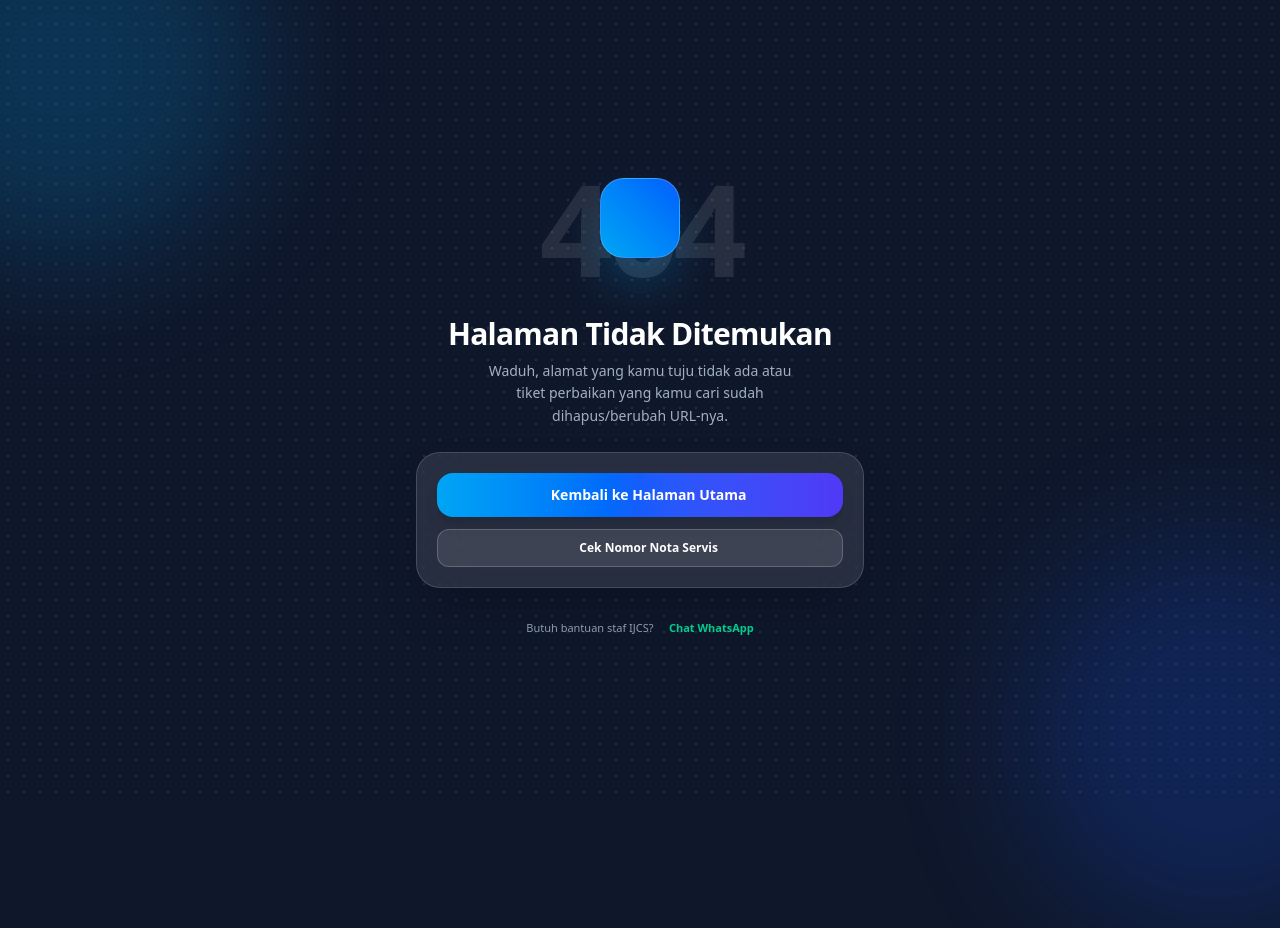
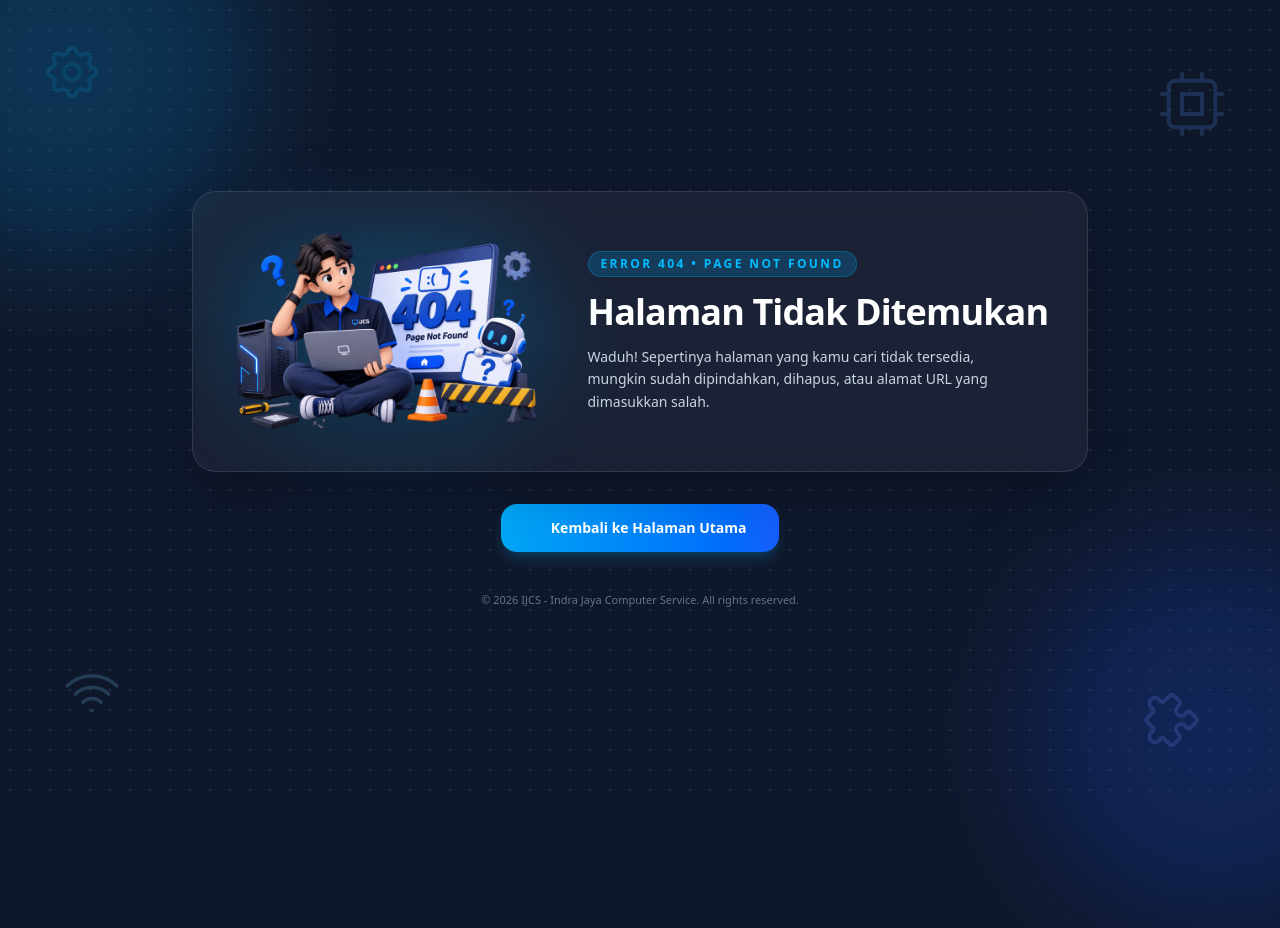
Before and after one commit to Mzroo/IJCS-PROJECT, a Laravel app: template resources/views/errors/404.blade.php in a window 1280 px wide; the page is wider, and only the part inside the window is pictured. Run offline with Laravel 12, Linux system fonts and the light colour scheme; the template is opened without the code that fills it, so the values that code supplies are empty; style sheets or scripts are compiled from the project's sources; some web fonts are replaced.

Commit message:
menambahkan halaman 404

```diff
--- a/resources/views/auth/login.blade.php
+++ b/resources/views/auth/login.blade.php
@@ -216,7 +216,7 @@
                     <template x-if="!loading">
                         <div class="flex items-center gap-2">
                             <span>LOGIN KEDALAM SISTEM</span>
-                            <i class="fa-solid fa-arrow-right text-xs"></i>
+                            {{-- <i class="fa-solid fa-arrow-right text-xs"></i> --}}
                         </div>
                     </template>
                     <template x-if="loading">
--- a/resources/views/errors/404.blade.php
+++ b/resources/views/errors/404.blade.php
@@ -5,71 +5,90 @@
     <meta name="viewport" content="width=device-width, initial-scale=1.0">
     <title>404 - Halaman Tidak Ditemukan | IJCS</title>
 
-    <!-- BUNDLE VITE PROYEK -->
     @vite(['resources/css/app.css', 'resources/js/app.js'])
 </head>
-<body class="bg-slate-900 text-white min-h-screen flex items-center justify-center p-4 font-sans relative overflow-hidden">
+
+<body class="bg-slate-900 text-white min-h-screen flex items-center justify-center p-5 font-sans relative overflow-hidden">
 
     <!-- Latar Belakang Ambient Glow & Pola Titik -->
-    <div class="absolute inset-0 opacity-10 bg-[radial-gradient(#fff_1px,transparent_1px)] [background-size:16px_16px]"></div>
+    <div class="absolute inset-0 opacity-10 bg-[radial-gradient(#fff_1px,transparent_1px)] [background-size:20px_20px]"></div>
     <div class="absolute -top-32 -left-32 w-96 h-96 bg-sky-500/20 rounded-full blur-3xl pointer-events-none"></div>
     <div class="absolute -bottom-32 -right-32 w-96 h-96 bg-blue-600/20 rounded-full blur-3xl pointer-events-none"></div>
 
-    <div class="relative max-w-md w-full text-center space-y-6 z-10">
+    <!-- ELEMEN DOODLE GEOMETRIS DI BACKGROUND -->
+    <div class="absolute inset-0 pointer-events-none overflow-hidden opacity-20">
+        <!-- Doodle Baut & Obeng (Kiri Atas) -->
+        <svg class="absolute top-10 left-10 w-16 h-16 text-sky-400 animate-pulse" fill="none" stroke="currentColor" viewBox="0 0 24 24">
+            <path stroke-linecap="round" stroke-linejoin="round" stroke-width="1.5" d="M10.325 4.317c.426-1.756 2.924-1.756 3.35 0a1.724 1.724 0 002.573 1.066c1.543-.94 3.31.826 2.37 2.37a1.724 1.724 0 001.065 2.572c1.756.426 1.756 2.924 0 3.35a1.724 1.724 0 00-1.066 2.573c.94 1.543-.826 3.31-2.37 2.37a1.724 1.724 0 00-2.572 1.065c-.426 1.756-2.924 1.756-3.35 0a1.724 1.724 0 00-2.573-1.066c-1.543.94-3.31-.826-2.37-2.37a1.724 1.724 0 00-1.065-2.572c-1.756-.426-1.756-2.924 0-3.35a1.724 1.724 0 001.066-2.573c-.94-1.543.826-3.31 2.37-2.37.996.608 2.296.07 2.572-1.065z"></path>
+            <path stroke-linecap="round" stroke-linejoin="round" stroke-width="1.5" d="M15 12a3 3 0 11-6 0 3 3 0 016 0z"></path>
+        </svg>
 
-        <!-- VISUAL ERROR 404 & IKON TOOL / SERVIS -->
-        <div class="relative inline-block">
-            <!-- Teks 404 Besar Latar Belakang -->
-            <span class="text-8xl sm:text-9xl font-black text-white/10 select-none tracking-tighter">
-                404
-            </span>
+        <!-- Doodle Microchip / PCB (Kanan Atas) -->
+        <svg class="absolute top-16 right-12 w-20 h-20 text-blue-400" fill="none" stroke="currentColor" viewBox="0 0 24 24">
+            <path stroke-linecap="round" stroke-linejoin="round" stroke-width="1.2" d="M9 3v2m6-2v2M9 19v2m6-2v2M3 9h2m-2 6h2m14-6h2m-2 6h2M7 19h10a2 2 0 002-2V7a2 2 0 00-2-2H7a2 2 0 00-2 2v10a2 2 0 002 2zM9 9h6v6H9V9z"></path>
+        </svg>
 
-            <!-- Ikon Floating di Tengah -->
-            <div class="absolute inset-0 flex items-center justify-center">
-                <div class="w-16 h-16 sm:w-20 sm:h-20 bg-gradient-to-tr from-sky-500 to-blue-600 rounded-3xl flex items-center justify-center text-white shadow-2xl shadow-sky-500/40 border border-white/20 animate-bounce">
-                    <i class="fa-solid fa-triangle-exclamation text-2xl sm:text-3xl"></i>
-                </div>
+        <!-- Doodle Sinyal / Wifi (Kiri Bawah) -->
+        <svg class="absolute bottom-20 left-16 w-14 h-14 text-sky-300" fill="none" stroke="currentColor" viewBox="0 0 24 24">
+            <path stroke-linecap="round" stroke-linejoin="round" stroke-width="1.5" d="M8.111 16.404a5.5 5.5 0 017.778 0M12 20h.01m-7.08-7.071a10 10 0 0114.142 0M1.394 9.393c5.857-5.857 15.355-5.857 21.213 0"></path>
+        </svg>
+
+        <!-- Doodle Wrench / Kunci Pas (Kanan Bawah) -->
+        <svg class="absolute bottom-12 right-20 w-16 h-16 text-indigo-400 -rotate-45" fill="none" stroke="currentColor" viewBox="0 0 24 24">
+            <path stroke-linecap="round" stroke-linejoin="round" stroke-width="1.5" d="M11 4a2 2 0 114 0v1a1 1 0 001 1h3a1 1 0 011 1v3a1 1 0 01-1 1h-1a2 2 0 100 4h1a1 1 0 011 1v3a1 1 0 01-1 1h-3a1 1 0 01-1-1v-1a2 2 0 10-4 0v1a1 1 0 01-1 1H7a1 1 0 01-1-1v-3a1 1 0 00-1-1H4a2 2 0 110-4h1a1 1 0 001-1V7a1 1 0 011-1h3a1 1 0 001-1V4z"></path>
+        </svg>
+    </div>
+
+    <!-- MAIN CONTAINER -->
+    <main class="relative z-10 w-full max-w-4xl mx-auto text-center space-y-8">
+
+        <!-- KONTEN UTAMA: LAYOUT 2 KOLOM (KIRI: ILUSTRASI | KANAN: PESAN TEXT) -->
+        <div class="grid grid-cols-1 md:grid-cols-12 gap-6 md:gap-10 items-center bg-white/5 backdrop-blur-xl p-6 sm:p-8 rounded-3xl border border-white/10 shadow-2xl">
+
+            <!-- SEBELAH KIRI: GAMBAR / ILUSTRASI (COL 5 DESKTOP) -->
+            <div class="md:col-span-5 flex justify-center relative group">
+                <div class="absolute inset-0 bg-sky-500/20 rounded-full blur-2xl transform group-hover:scale-105 transition duration-500"></div>
+                <img
+                    src="{{ asset('assets/img/404.png') }}"
+                    alt="Ilustrasi teknisi IJCS - Halaman tidak ditemukan"
+                    class="relative z-10 w-full max-w-xs md:max-w-full h-auto object-contain drop-shadow-2xl transition-transform duration-500 group-hover:-translate-y-1"
+                >
             </div>
+
+            <!-- SEBELAH KANAN: JUDUL & TULISAN DESKRIPSI (COL 7 DESKTOP - TEXT ALIGN LEFT DI DESKTOP) -->
+            <div class="md:col-span-7 text-center md:text-left space-y-3">
+                <span class="inline-block px-3 py-1 bg-sky-500/20 text-sky-400 text-xs font-bold tracking-[0.2em] uppercase rounded-full border border-sky-500/30">
+                    Error 404 • Page Not Found
+                </span>
+
+                <h1 class="text-2xl sm:text-3xl md:text-4xl font-black tracking-tight text-white leading-tight">
+                    Halaman Tidak Ditemukan
+                </h1>
+
+                <p class="text-xs sm:text-sm text-slate-300 leading-relaxed max-w-md mx-auto md:mx-0">
+                    Waduh! Sepertinya halaman yang kamu cari tidak tersedia, mungkin sudah dipindahkan, dihapus, atau alamat URL yang dimasukkan salah.
+                </p>
+            </div>
+
         </div>
 
-        <!-- PESAN KETERANGAN -->
-        <div class="space-y-2">
-            <h1 class="text-2xl sm:text-3xl font-black tracking-tight text-white">
-                Halaman Tidak Ditemukan
-            </h1>
-            <p class="text-xs sm:text-sm text-sky-100/70 max-w-xs mx-auto leading-relaxed">
-                Waduh, alamat yang kamu tuju tidak ada atau tiket perbaikan yang kamu cari sudah dihapus/berubah URL-nya.
-            </p>
-        </div>
-
-        <!-- CARD NAVIGASI / AKSI KEMBALI -->
-        <div class="bg-white/10 backdrop-blur-xl p-4 sm:p-5 rounded-3xl border border-white/15 space-y-3 shadow-2xl">
+        <!-- TOMBOL KEMBALI DI BAWAH (TETAP CENTER DI TENGAH) -->
+        <div>
             <a
                 href="{{ route('public.home') }}"
-                class="w-full bg-gradient-to-r from-sky-500 via-blue-600 to-indigo-600 hover:from-sky-600 hover:to-indigo-700 text-white font-black py-3 px-6 rounded-2xl text-xs sm:text-sm transition shadow-lg hover:shadow-sky-500/30 flex items-center justify-center gap-2 active:scale-95 cursor-pointer"
+                class="inline-flex items-center justify-center gap-2 bg-gradient-to-r from-sky-500 to-blue-600 hover:from-sky-600 hover:to-blue-700 text-white font-black text-xs sm:text-sm px-8 py-3.5 rounded-2xl shadow-lg shadow-sky-500/20 transition-all duration-300 hover:-translate-y-1 active:scale-95 cursor-pointer"
             >
                 <i class="fa-solid fa-house text-xs"></i>
                 <span>Kembali ke Halaman Utama</span>
             </a>
-
-            <a
-                href="{{ route('public.home') }}#tracking"
-                class="w-full bg-white/10 hover:bg-white/20 text-white font-bold py-2.5 px-4 rounded-xl text-xs transition border border-white/20 flex items-center justify-center gap-2 block"
-            >
-                <i class="fa-solid fa-magnifying-glass text-xs text-sky-400"></i>
-                <span>Cek Nomor Nota Servis</span>
-            </a>
         </div>
 
-        <!-- FOOTER BANTUAN -->
-        <div class="pt-2 text-[11px] text-slate-400">
-            <span>Butuh bantuan staf IJCS? </span>
-            <a href="https://wa.me/6281234567890" target="_blank" class="text-emerald-400 font-bold hover:underline inline-flex items-center gap-1">
-                <i class="fa-brands fa-whatsapp"></i> Chat WhatsApp
-            </a>
-        </div>
+        <!-- FOOTER -->
+        <footer class="text-[11px] text-slate-500 pt-2">
+            &copy; {{ date('Y') }} IJCS - Indra Jaya Computer Service. All rights reserved.
+        </footer>
 
-    </div>
+    </main>
 
 </body>
 </html>
```
Also changed, not shown: public/assets/img/404.png (added).
